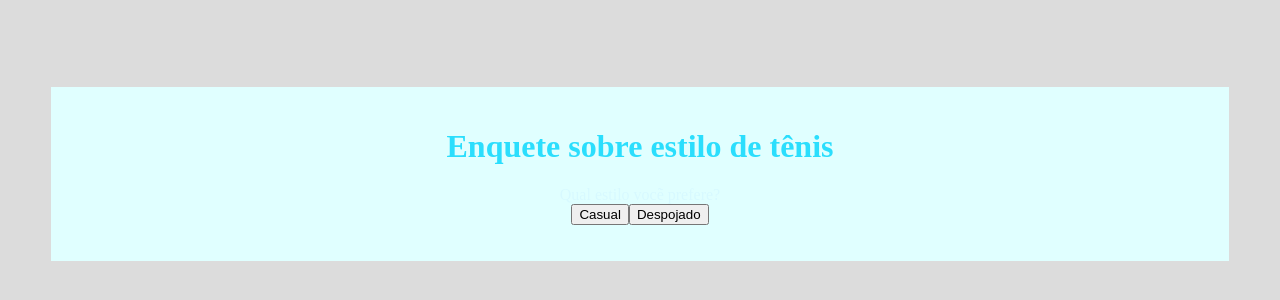
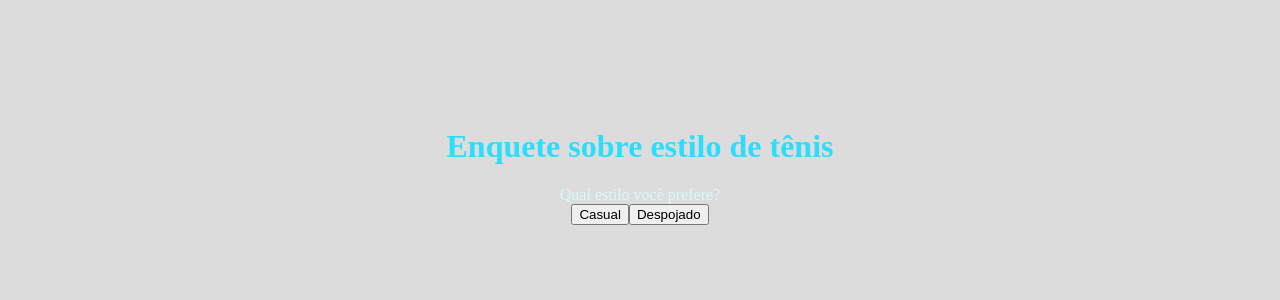
Before and after one commit to biazinha32/miss-o, a plain HTML site: page index.html in a window 1280 px wide. Shown: the part 234-534 px from the top of the page. Drawn offline with Linux system fonts and the light colour scheme.

Commit message:
Update style.css

```diff
--- a/style.css
+++ b/style.css
@@ -1,6 +1,6 @@
 :root {
   --cor-fundo: #DCDCDC;
-  --cor-principal: #E0FFFF ;
+  --cor-principal: #FFF0F55555555 ;
   --cor-secundaria: #212333;
   --cor-destaque: #2BDEFD;
   --cor-texto: #D7F9FF;
```
